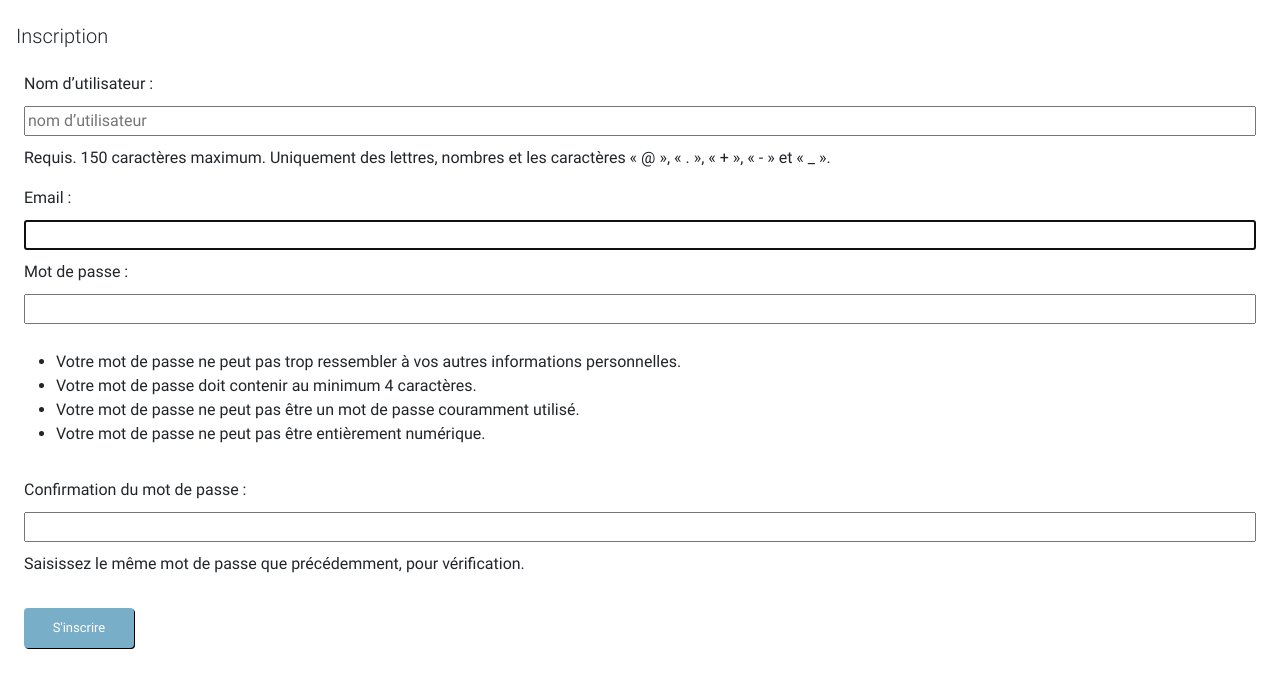
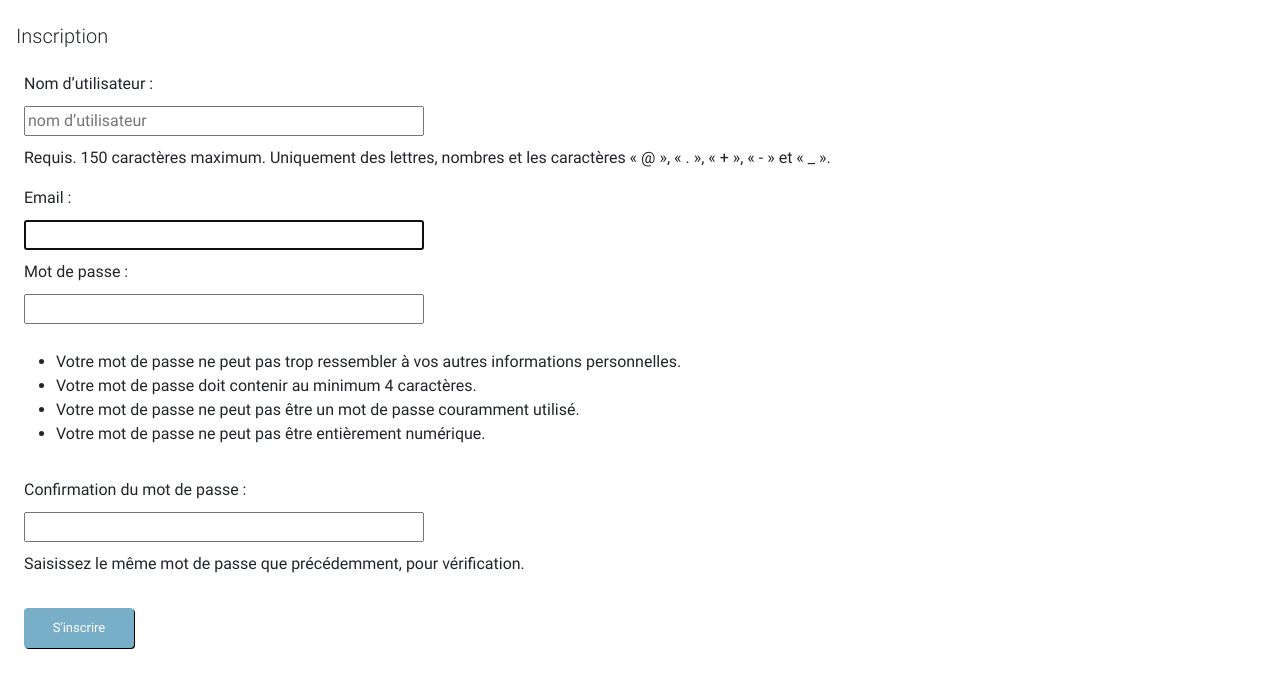
Before and after one commit to johntsinger/django-verbes-irreguliuers, a Django app: page /singup/ in a window 1280 px wide. Shown: the part 64-752 px from the top of the page. Run offline with Django 4.2, Linux system fonts and the light colour scheme; data that the repository does not hold is empty; some libraries are stand-ins or nearby versions.

Commit message:
Modification du css

```diff
--- a/verbes/verbes_app/static/verbes_app/css/custom_forms.css
+++ b/verbes/verbes_app/static/verbes_app/css/custom_forms.css
@@ -52,6 +52,10 @@ h2 {
     margin-top: 0;
 }
 
+nav li {
+    list-style: none;
+}
+
 form {
     display: flex;
     flex-direction: column;
@@ -93,3 +97,9 @@ option {
         flex-direction: column;
     }
 }
+
+
+/* signup form input */
+.signup-input {
+    max-width: 400px;
+}
```
